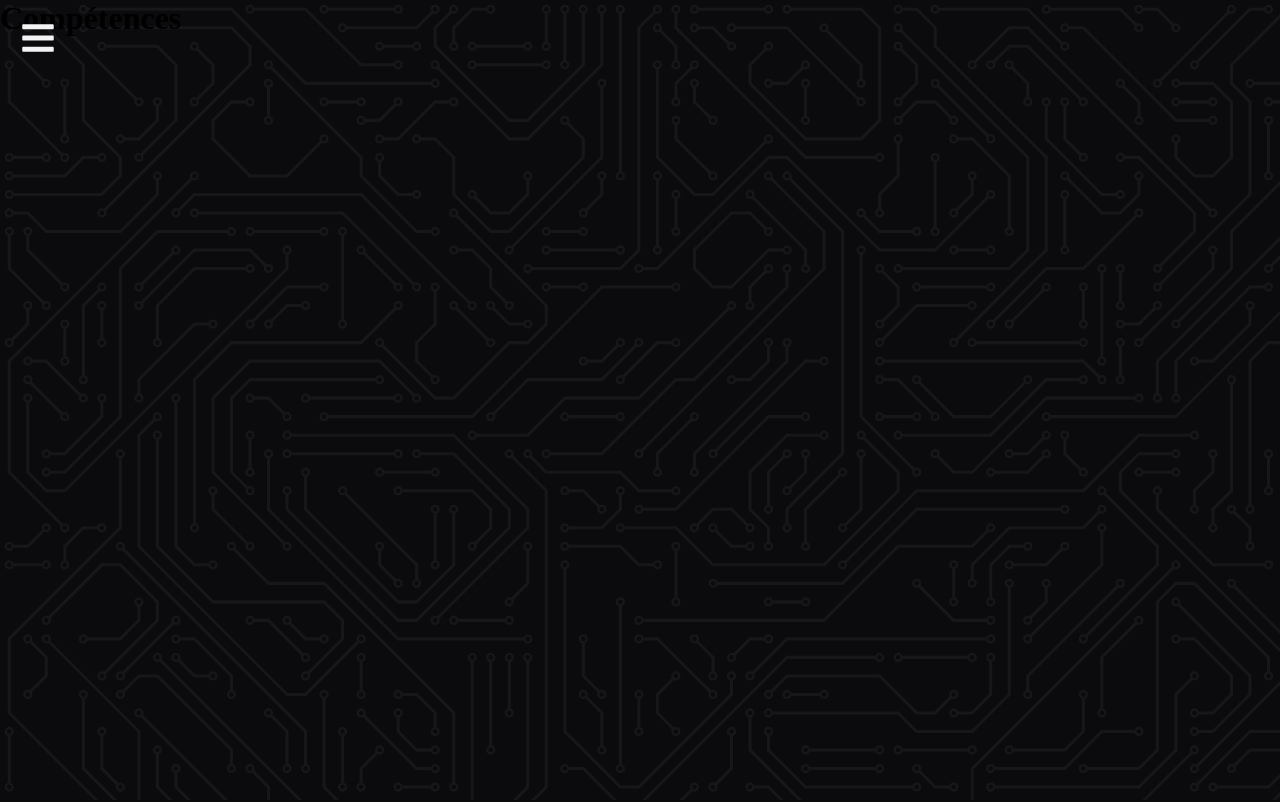
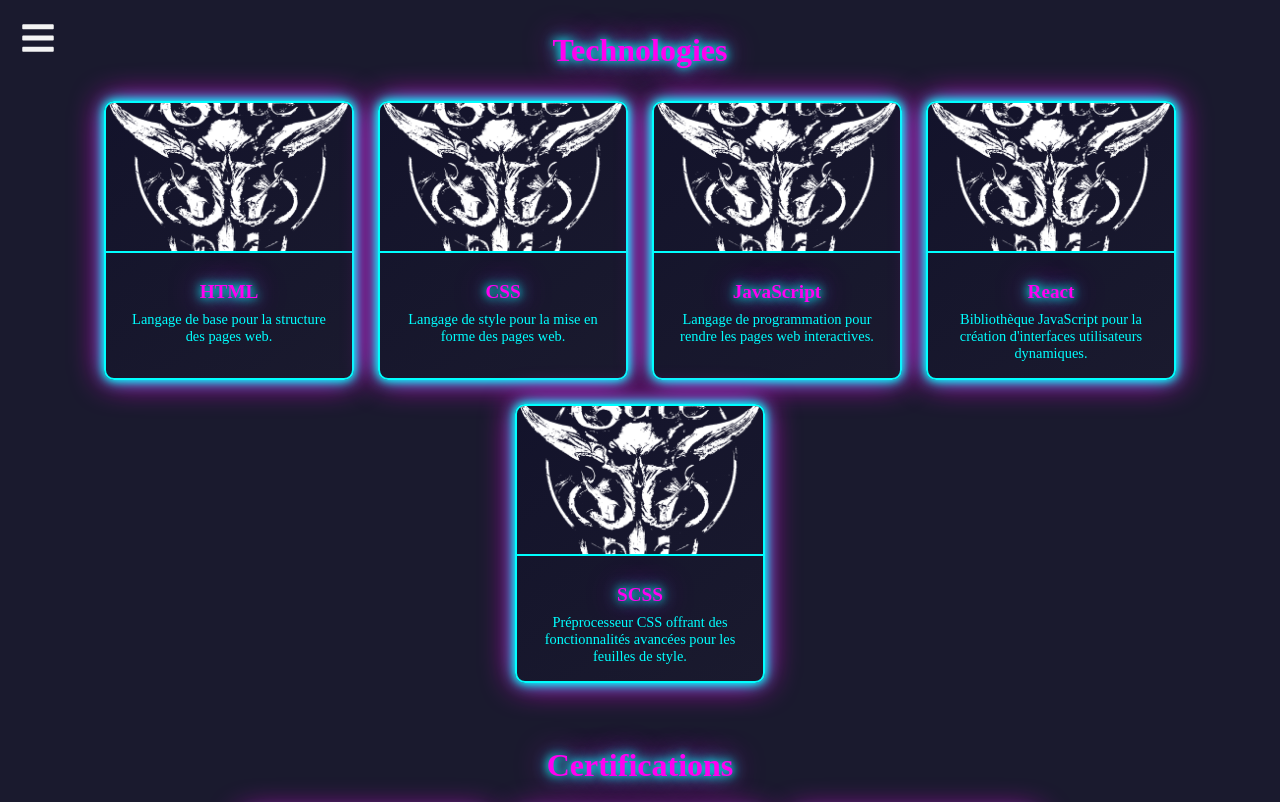
Before and after one commit to fahrenheigt/FreeCodeCamp-Projects, a React (Create React App) app in the folder responsive-web-design/5-Portfolio/: page /skills in a window 1280 px wide. Shown: the top 802 px of the page. Built offline with nearby package versions, Linux system fonts and the light colour scheme.

Commit message:
Added skills and tried another style, style is tbd

```diff
--- /dev/null
+++ b/responsive-web-design/5-Portfolio/src/assets/data/certifications.json
@@ -0,0 +1,25 @@
+{
+    "certifications": [
+      {
+        "id": 1,
+        "title": "Responsive Web Design",
+        "issuer": "freeCodeCamp",
+        "date": "2023-01-15",
+        "picture": "gaming.png"
+      },
+      {
+        "id": 2,
+        "title": "JavaScript Algorithms and Data Structures",
+        "issuer": "freeCodeCamp",
+        "date": "2023-06-10",
+        "picture": "gaming.png"
+      },
+      {
+        "id": 3,
+        "title": "Front End Development Libraries",
+        "issuer": "freeCodeCamp",
+        "date": "2023-09-20",
+        "picture": "gaming.png"
+      }
+    ]
+  }
--- /dev/null
+++ b/responsive-web-design/5-Portfolio/src/assets/data/technologies.json
@@ -0,0 +1,34 @@
+{
+  "technologies": [
+    {
+      "id": 1,
+      "name": "HTML",
+      "description": "Langage de base pour la structure des pages web.",
+      "picture": "gaming.png"
+    },
+    {
+      "id": 2,
+      "name": "CSS",
+      "description": "Langage de style pour la mise en forme des pages web.",
+      "picture": "gaming.png"
+    },
+    {
+      "id": 3,
+      "name": "JavaScript",
+      "description": "Langage de programmation pour rendre les pages web interactives.",
+      "picture": "gaming.png"
+    },
+    {
+      "id": 4,
+      "name": "React",
+      "description": "Bibliothèque JavaScript pour la création d'interfaces utilisateurs dynamiques.",
+      "picture": "gaming.png"
+    },
+    {
+      "id": 5,
+      "name": "SCSS",
+      "description": "Préprocesseur CSS offrant des fonctionnalités avancées pour les feuilles de style.",
+      "picture": "gaming.png"
+    }
+  ]
+}
--- /dev/null
+++ b/responsive-web-design/5-Portfolio/src/components/certifications/_certifications.scss
@@ -0,0 +1,68 @@
+// Variables
+$neon-blue: #0ff;
+$neon-pink: #ff00f0;
+$background-dark: #1a1a2e;
+$card-bg: #13132b;
+$neon-shadow: 0 0 8px $neon-blue, 0 0 16px $neon-blue, 0 0 32px $neon-pink;
+
+// Container
+.certifications-container {
+  padding: 2rem;
+  color: $neon-blue;
+  background: $background-dark;
+
+  h2 {
+    font-size: 2rem;
+    text-align: center;
+    margin-bottom: 2rem;
+    color: $neon-pink;
+    text-shadow: $neon-shadow;
+  }
+}
+
+// Card Styles
+.cards {
+  display: flex;
+  flex-wrap: wrap;
+  gap: 1.5rem;
+  justify-content: center;
+
+  .card {
+    background: linear-gradient(145deg, $card-bg, $background-dark);
+    border: 2px solid $neon-blue;
+    border-radius: 10px;
+    box-shadow: $neon-shadow;
+    overflow: hidden;
+    width: 250px;
+    transition: transform 0.3s ease, box-shadow 0.3s ease;
+
+    &:hover {
+      transform: translateY(-10px);
+      box-shadow: 0 0 12px $neon-blue, 0 0 24px $neon-pink, 0 0 48px $neon-pink;
+    }
+
+    img {
+      width: 100%;
+      height: 150px;
+      object-fit: cover;
+      border-bottom: 2px solid $neon-blue;
+    }
+
+    .content {
+      padding: 1rem;
+      text-align: center;
+
+      h3 {
+        font-size: 1.2rem;
+        color: $neon-pink;
+        margin: 0.5rem 0;
+        text-shadow: $neon-shadow;
+      }
+
+      p {
+        font-size: 0.9rem;
+        color: $neon-blue;
+      }
+    }
+  }
+}
--- /dev/null
+++ b/responsive-web-design/5-Portfolio/src/components/certifications/certifications.jsx
@@ -0,0 +1,27 @@
+import React, { useState, useEffect } from 'react';
+import data from '../../assets/data/certifications.json';
+
+const Certifications = () => {
+ //interests is to be changed
+  const getCertificationImagePath = (imageName) => require(`../../assets/images/interests/${imageName}`);
+
+  return (
+    <section className="certifications-container">
+      <h2>Certifications</h2>
+      <div className="cards">
+        {data.certifications.map(cert => (
+          <div key={cert.id} className="card">
+            <img src={getCertificationImagePath(cert.picture)} alt={cert.title} />
+            <div className="content">
+              <h3>{cert.title}</h3>
+              <p>Émis par : {cert.issuer}</p>
+              <p>Date : {cert.date}</p>
+            </div>
+          </div>
+        ))}
+      </div>
+    </section>
+  );
+};
+
+export default Certifications;
--- /dev/null
+++ b/responsive-web-design/5-Portfolio/src/components/technologies/_technologies.scss
@@ -0,0 +1,67 @@
+// Variables
+$neon-blue: #0ff;
+$neon-pink: #ff00f0;
+$background-dark: #1a1a2e;
+$card-bg: #13132b;
+$neon-shadow: 0 0 8px $neon-blue, 0 0 16px $neon-blue, 0 0 32px $neon-pink;
+
+// Container
+.technologies-container {
+  padding: 2rem;
+  color: $neon-blue;
+  background: $background-dark;
+  h2 {
+    font-size: 2rem;
+    text-align: center;
+    margin-bottom: 2rem;
+    color: $neon-pink;
+    text-shadow: $neon-shadow;
+  }
+}
+
+// Card Styles
+.cards {
+  display: flex;
+  flex-wrap: wrap;
+  gap: 1.5rem;
+  justify-content: center;
+
+  .card {
+    background: linear-gradient(145deg, $card-bg, $background-dark);
+    border: 2px solid $neon-blue;
+    border-radius: 10px;
+    box-shadow: $neon-shadow;
+    overflow: hidden;
+    width: 200px;
+    transition: transform 0.3s ease, box-shadow 0.3s ease;
+
+    &:hover {
+      transform: translateY(-10px);
+      box-shadow: 0 0 12px $neon-blue, 0 0 24px $neon-pink, 0 0 48px $neon-pink;
+    }
+
+    img {
+      width: 100%;
+      height: 150px;
+      object-fit: cover;
+      border-bottom: 2px solid $neon-blue;
+    }
+
+    .content {
+      padding: 1rem;
+      text-align: center;
+
+      h3 {
+        font-size: 1.2rem;
+        color: $neon-pink;
+        margin: 0.5rem 0;
+        text-shadow: $neon-shadow;
+      }
+
+      p {
+        font-size: 0.9rem;
+        color: $neon-blue;
+      }
+    }
+  }
+}
--- /dev/null
+++ b/responsive-web-design/5-Portfolio/src/components/technologies/technologies.jsx
@@ -0,0 +1,26 @@
+import React, { useState, useEffect } from 'react';
+import data from '../../assets/data/technologies.json';
+
+const Technologies = () => {
+//interests is to be changed
+  const getTechnologyImagePath = (imageName) => require(`../../assets/images/interests/${imageName}`);
+
+  return (
+    <section className="technologies-container">
+      <h2>Technologies</h2>
+      <div className="cards">
+        {data.technologies.map(tech => (
+          <div key={tech.id} className="card">
+            <img src={getTechnologyImagePath(tech.picture)} alt={tech.name} />
+            <div className="content">
+              <h3>{tech.name}</h3>
+              <p>{tech.description}</p>
+            </div>
+          </div>
+        ))}
+      </div>
+    </section>
+  );
+};
+
+export default Technologies;
--- a/responsive-web-design/5-Portfolio/src/pages/skills/_skills.scss
+++ b/responsive-web-design/5-Portfolio/src/pages/skills/_skills.scss
@@ -1,5 +1,6 @@
+$background-dark: #1a1a2e;
 .skills-container{
-    background-image: url('../../assets/images/background2.svg');
+    background: $background-dark;
     background-size: cover;
     margin: 0;
     padding: 0;
--- a/responsive-web-design/5-Portfolio/src/pages/skills/skills.jsx
+++ b/responsive-web-design/5-Portfolio/src/pages/skills/skills.jsx
@@ -1,11 +1,14 @@
 import React, { useEffect } from 'react';
+import Technologies from '../../components/technologies/technologies';
+import Certifications from '../../components/certifications/certifications';
 import anime from "animejs";
 
 export default function Skills({}) {
 
     return (
         <div className="skills-container">
-            <h1>Compétences</h1>
+            <Technologies />
+            <Certifications />
             <div className='container'></div>
         </div>
     );
--- a/responsive-web-design/5-Portfolio/src/styles/css/main.css
+++ b/responsive-web-design/5-Portfolio/src/styles/css/main.css
@@ -112,6 +112,112 @@
   object-fit: cover;
 }
 
+.technologies-container {
+  padding: 2rem;
+  color: #0ff;
+  background: #1a1a2e;
+}
+.technologies-container h2 {
+  font-size: 2rem;
+  text-align: center;
+  margin-bottom: 2rem;
+  color: #ff00f0;
+  text-shadow: 0 0 8px #0ff, 0 0 16px #0ff, 0 0 32px #ff00f0;
+}
+
+.cards {
+  display: flex;
+  flex-wrap: wrap;
+  gap: 1.5rem;
+  justify-content: center;
+}
+.cards .card {
+  background: linear-gradient(145deg, #13132b, #1a1a2e);
+  border: 2px solid #0ff;
+  border-radius: 10px;
+  box-shadow: 0 0 8px #0ff, 0 0 16px #0ff, 0 0 32px #ff00f0;
+  overflow: hidden;
+  width: 200px;
+  transition: transform 0.3s ease, box-shadow 0.3s ease;
+}
+.cards .card:hover {
+  transform: translateY(-10px);
+  box-shadow: 0 0 12px #0ff, 0 0 24px #ff00f0, 0 0 48px #ff00f0;
+}
+.cards .card img {
+  width: 100%;
+  height: 150px;
+  object-fit: cover;
+  border-bottom: 2px solid #0ff;
+}
+.cards .card .content {
+  padding: 1rem;
+  text-align: center;
+}
+.cards .card .content h3 {
+  font-size: 1.2rem;
+  color: #ff00f0;
+  margin: 0.5rem 0;
+  text-shadow: 0 0 8px #0ff, 0 0 16px #0ff, 0 0 32px #ff00f0;
+}
+.cards .card .content p {
+  font-size: 0.9rem;
+  color: #0ff;
+}
+
+.certifications-container {
+  padding: 2rem;
+  color: #0ff;
+  background: #1a1a2e;
+}
+.certifications-container h2 {
+  font-size: 2rem;
+  text-align: center;
+  margin-bottom: 2rem;
+  color: #ff00f0;
+  text-shadow: 0 0 8px #0ff, 0 0 16px #0ff, 0 0 32px #ff00f0;
+}
+
+.cards {
+  display: flex;
+  flex-wrap: wrap;
+  gap: 1.5rem;
+  justify-content: center;
+}
+.cards .card {
+  background: linear-gradient(145deg, #13132b, #1a1a2e);
+  border: 2px solid #0ff;
+  border-radius: 10px;
+  box-shadow: 0 0 8px #0ff, 0 0 16px #0ff, 0 0 32px #ff00f0;
+  overflow: hidden;
+  width: 250px;
+  transition: transform 0.3s ease, box-shadow 0.3s ease;
+}
+.cards .card:hover {
+  transform: translateY(-10px);
+  box-shadow: 0 0 12px #0ff, 0 0 24px #ff00f0, 0 0 48px #ff00f0;
+}
+.cards .card img {
+  width: 100%;
+  height: 150px;
+  object-fit: cover;
+  border-bottom: 2px solid #0ff;
+}
+.cards .card .content {
+  padding: 1rem;
+  text-align: center;
+}
+.cards .card .content h3 {
+  font-size: 1.2rem;
+  color: #ff00f0;
+  margin: 0.5rem 0;
+  text-shadow: 0 0 8px #0ff, 0 0 16px #0ff, 0 0 32px #ff00f0;
+}
+.cards .card .content p {
+  font-size: 0.9rem;
+  color: #0ff;
+}
+
 .home-container {
   margin: 0;
   padding: 0;
@@ -213,7 +319,7 @@
 }
 
 .skills-container {
-  background-image: url("../../assets/images/background2.svg");
+  background: #1a1a2e;
   background-size: cover;
   margin: 0;
   padding: 0;
--- a/responsive-web-design/5-Portfolio/src/styles/sass/main.scss
+++ b/responsive-web-design/5-Portfolio/src/styles/sass/main.scss
@@ -6,6 +6,8 @@
 @import "../../components/navBar/navBar.scss";
 @import "../../components/interests/interests.scss";
 @import"../../components/experience/experience.scss";
+@import"../../components/technologies/technologies.scss";
+@import"../../components/certifications/certifications.scss";
 
 //Pages
 @import "../../pages/contact/contact.scss";
```
Also changed, not shown: responsive-web-design/5-Portfolio/src/assets/data/skills.json (deleted).
